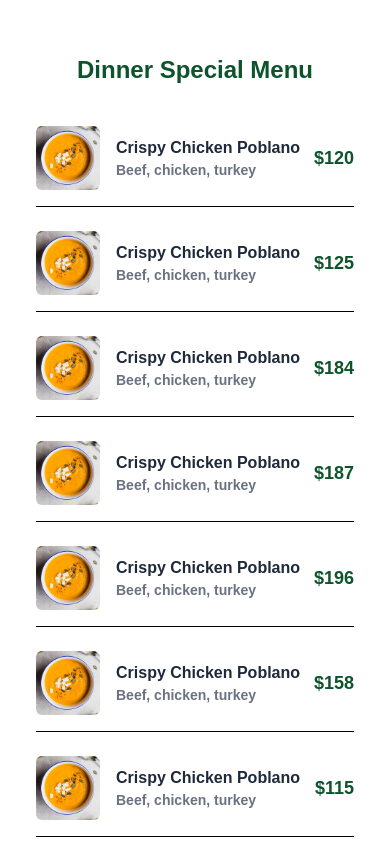
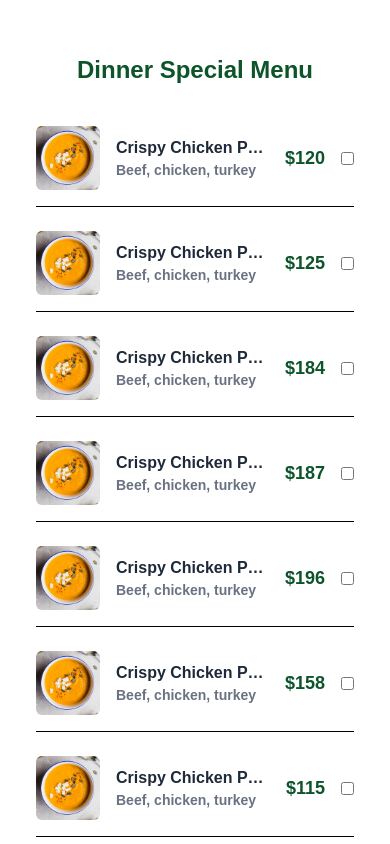
Before and after one commit to GilaniRabbu/foodiebite, a Next.js app: page / in a window 390 px wide. Shown: the part 2260-3104 px from the top of the page. Built offline with nearby package versions, Linux system fonts and the light colour scheme; no server answers; a web font is replaced by a local one.

Commit message:
updated code

```diff
--- a/components/home/Menu.tsx
+++ b/components/home/Menu.tsx
@@ -171,11 +171,11 @@ const Menu = () => {
               <h2 className="text-2xl lg:text-3xl font-semibold text-green-900 mb-10">
                 {section.title}
               </h2>
-              <div className="grid grid-cols-1 md:grid-cols-2 gap-6">
+              <div className="grid grid-cols-1 lg:grid-cols-2 gap-6">
                 {section.items.map((item, i) => (
                   <div
                     key={i}
-                    className="flex justify-between items-center border-b pb-4"
+                    className="flex justify-between items-center gap-5 border-b pb-4"
                   >
                     <div className="flex items-center space-x-4">
                       <img
@@ -183,16 +183,21 @@ const Menu = () => {
                         alt={item.name}
                         className="w-16 h-16 object-cover rounded-md"
                       />
-                      <div className="text-left">
-                        <h4 className="font-bold text-md text-gray-800">
+                      <div className="text-left overflow-hidden">
+                        <h4 className="font-bold text-md text-gray-800 truncate lg:whitespace-normal lg:truncate-none">
                           {item.name}
                         </h4>
-                        <p className="text-sm text-gray-500">{item.desc}</p>
+                        <p className="text-sm text-gray-500 truncate lg:whitespace-normal lg:truncate-none">
+                          {item.desc}
+                        </p>
                       </div>
                     </div>
-                    <span className="text-lg font-semibold text-green-900">
-                      {item.price}
-                    </span>
+                    <div className="flex items-center space-x-4">
+                      <span className="text-lg font-semibold text-green-900">
+                        {item.price}
+                      </span>
+                      <input type="checkbox" />
+                    </div>
                   </div>
                 ))}
               </div>
```
